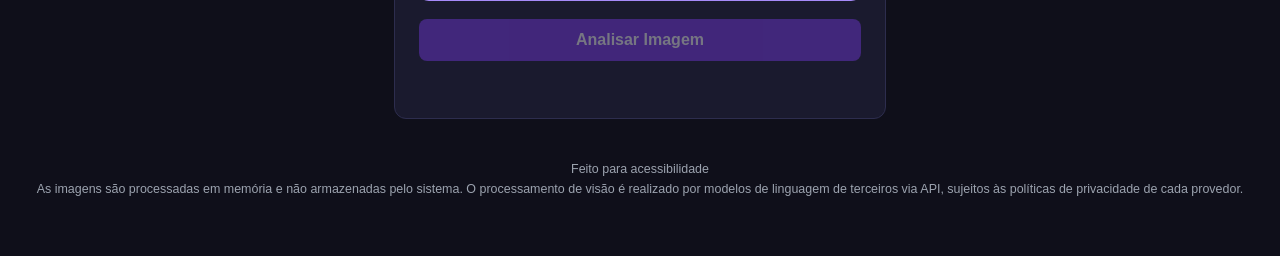
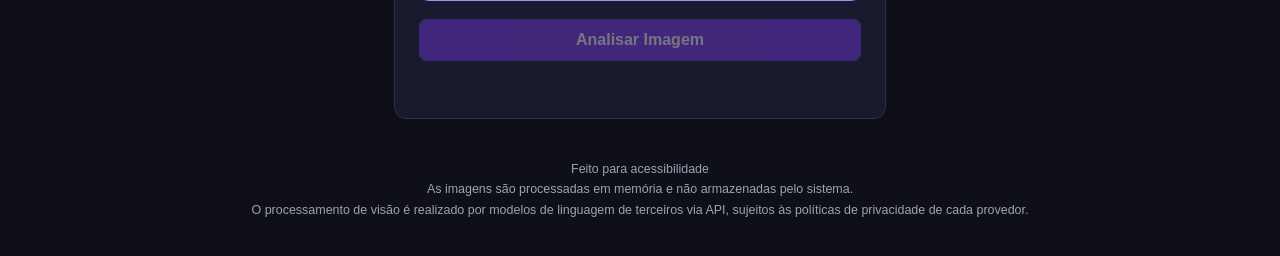
Before and after one commit to ellenbruini/backend-tcc-ellen, a plain HTML site: page index.html in a window 1280 px wide. Shown: the part 300-556 px from the top of the page. Drawn offline with Linux system fonts and the light colour scheme.

Commit message:
git add index.html git commit -m "Quebra aviso de privacidade em dois paragrafos" git push

```diff
--- a/index.html
+++ b/index.html
@@ -297,7 +297,8 @@
 
   <footer>
     <p>Feito para acessibilidade</p>
-    <p style="margin-top:0.4rem;">As imagens são processadas em memória e não armazenadas pelo sistema. O processamento de visão é realizado por modelos de linguagem de terceiros via API, sujeitos às políticas de privacidade de cada provedor.</p>
+    <p style="margin-top:0.4rem;">As imagens são processadas em memória e não armazenadas pelo sistema.</p>
+    <p style="margin-top:0.4rem;">O processamento de visão é realizado por modelos de linguagem de terceiros via API, sujeitos às políticas de privacidade de cada provedor.</p>
   </footer>
 
   <script src="script.js"></script>
```
